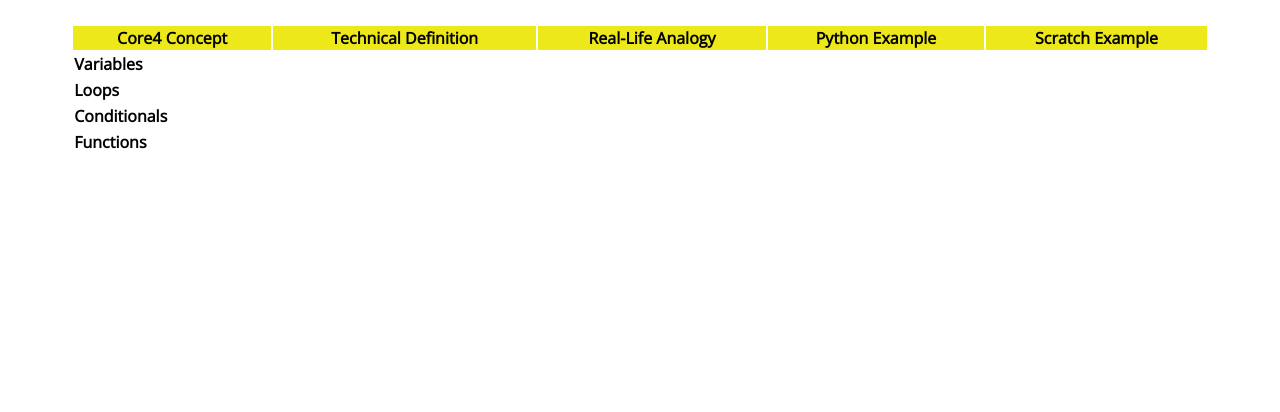
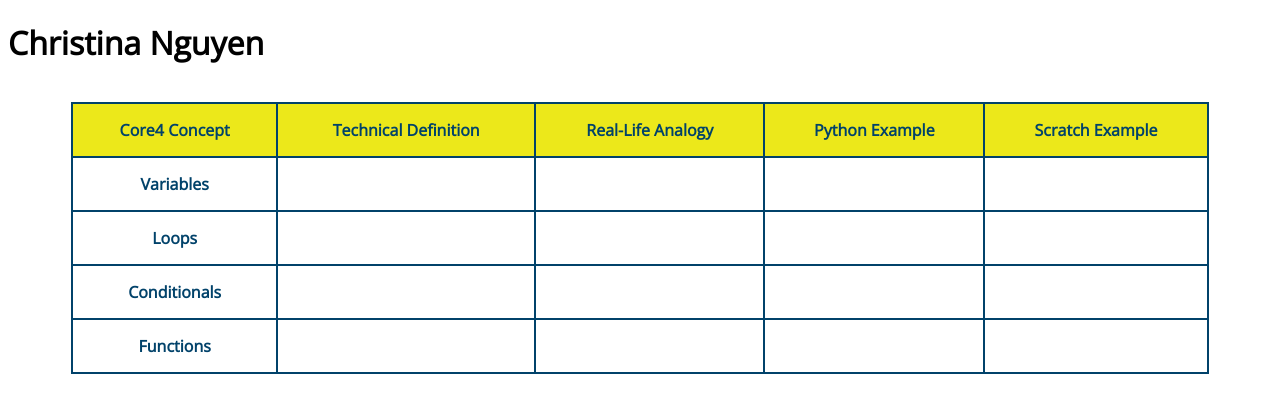
Before and after one commit to christina-nguyen/christina-nguyen.github.io, a plain HTML site: page index.html in a window 1280 px wide. Drawn offline with nearby package versions, Linux system fonts and the light colour scheme.

Commit message:
Relocated div tag from header to body

```diff
--- a/index.html
+++ b/index.html
@@ -11,10 +11,6 @@
   color: inherit;
   font-family: 'Open Sans', sans-serif;
   }
-
-<div>
-  <h1>Christina Nguyen</h1>
-</div>
 
   table, th, td{
   border: 2px solid #01426a;
@@ -34,6 +30,10 @@
   </head>
 
   <body>
+
+    <div>
+      <h1>Christina Nguyen</h1>
+    </div>
 
     <!-- Table starts here-->
     <div style ="overflow-x:auto;">
```
Lines whose indentation alone changed are shown as unchanged.
